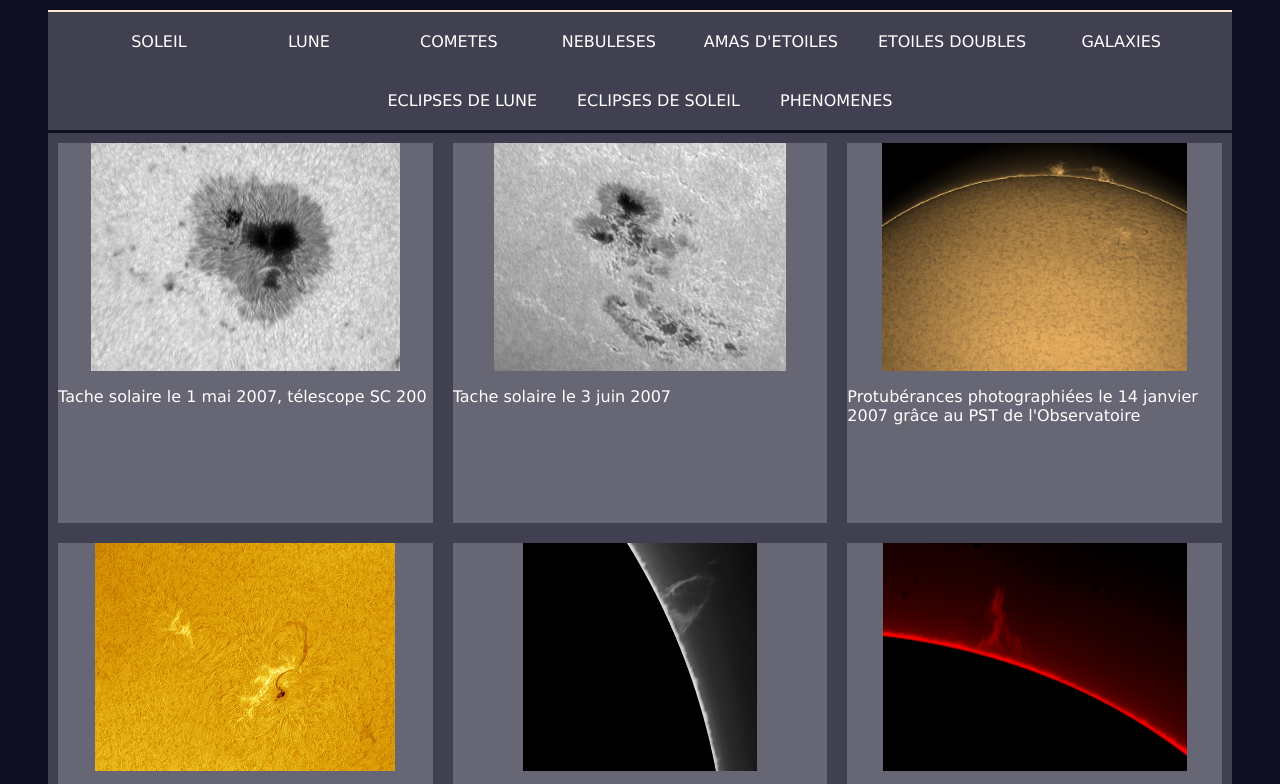
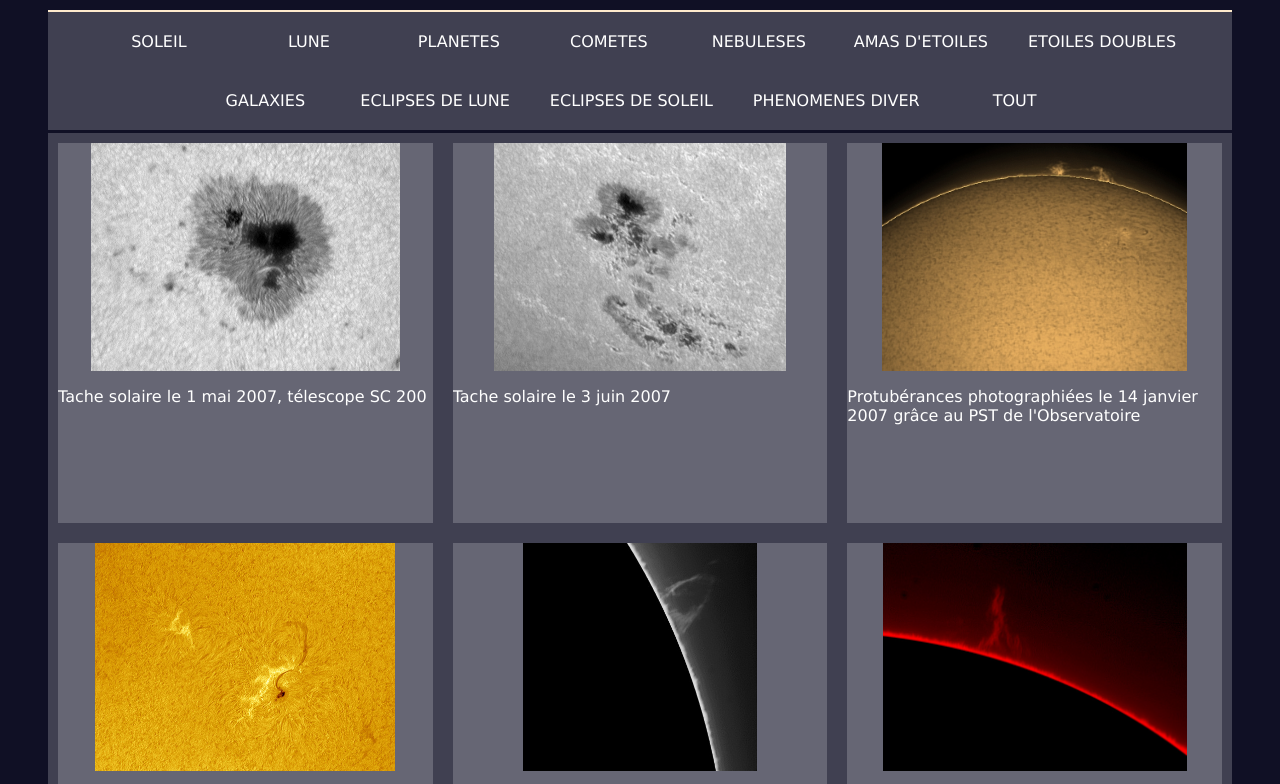
Before and after one commit to kikasu/Projet-restructuration-Web, a plain HTML site: page Galerie.html in a window 1280 px wide. Shown: the part 113-897 px from the top of the page. Drawn offline with Linux system fonts and the light colour scheme.

Commit message:
GalerieV1Corrected

```diff
--- a/Galerie.html
+++ b/Galerie.html
@@ -66,14 +66,16 @@
         <div id="GPSelection">
           <div class="Pselection" id="soleil" onclick="setSFiltre(0)">SOLEIL</div>
           <div class="Pselection" id="lune" onclick="setSFiltre(1)">LUNE</div>
-          <div class="Pselection" id="cometes" onclick="setSFiltre(2)">COMETES</div>
-          <div class="Pselection" id="nebuleses" onclick="setSFiltre(3)">NEBULESES</div>
-          <div class="Pselection" id="amas" onclick="setSFiltre(4)">AMAS D'ETOILES</div>
-          <div class="Pselection" id="etoileDouble" onclick="setSFiltre(5)">ETOILES DOUBLES</div>
-          <div class="Pselection" id="galaxies" onclick="setSFiltre(6)">GALAXIES</div>
-          <div class="Pselection" id="eclipLune" onclick="setSFiltre(7)">ECLIPSES DE LUNE</div>
-          <div class="Pselection" id="eclipSol" onclick="setSFiltre(8)">ECLIPSES DE SOLEIL</div>
-          <div class="Pselection" id="diversP" onclick="setSFiltre(9)">PHENOMENES</div>
+          <div class="Pselection" id="planet" onclick="setSFiltre(2)">PLANETES</div>
+          <div class="Pselection" id="cometes" onclick="setSFiltre(3)">COMETES</div>
+          <div class="Pselection" id="nebuleses" onclick="setSFiltre(4)">NEBULESES</div>
+          <div class="Pselection" id="amas" onclick="setSFiltre(5)">AMAS D'ETOILES</div>
+          <div class="Pselection" id="etoileDouble" onclick="setSFiltre(6)">ETOILES DOUBLES</div>
+          <div class="Pselection" id="galaxies" onclick="setSFiltre(7)">GALAXIES</div>
+          <div class="Pselection" id="eclipLune" onclick="setSFiltre(8)">ECLIPSES DE LUNE</div>
+          <div class="Pselection" id="eclipSol" onclick="setSFiltre(9)">ECLIPSES DE SOLEIL</div>
+          <div class="Pselection" id="diversP" onclick="setSFiltre(10)">PHENOMENES DIVER</div>
+          <div class="Pselection" id="tout" onclick="setSFiltre(11)">TOUT</div>
         </div>
         <div id="GsousSelection">
 
--- a/galeriescript.js
+++ b/galeriescript.js
@@ -78,7 +78,7 @@ let imgAndText = [
 
 ];
 let categorie = ["soleil", "lune", "planetes", "cometes", "nebuleses", "amasDetoile", "etoileDouble",
-    "galaxies", "eclipsesLune", "eclipsesSol", "phenomenesDivers"];
+    "galaxies", "eclipsesLune", "eclipsesSol", "phenomenesDivers", -1];
 let filtredImg;
 let page = 0;
 let startSubFiltre = 0;
@@ -95,7 +95,7 @@ function setImage(filtre1, filtre2)
         {
             filtredImg.push(imgAndText[i]);
         }
-        else if(filtre1 == -1)
+        else if(categorie[filtre1] == -1 || filtre1 == -1)
         {
             filtredImg.push(imgAndText[i]);
         }
@@ -146,6 +146,8 @@ function setSFiltre(filtreP)
             break;
         case 'phenomenesDivers' : sFiltre = ["AURORES BOREALES", "TRANSIT DE MERCURE", "TRANSITE DE VENUS",
             "SPECTRES STELLAIRES", "METEORES", "VOIE LACTEE", "ASTEROÏDE 2014 JO 25", "AUTRE"];
+            break;
+        case -1: sFiltre = [];
             break;
     }
     let inHtml = "";
```
